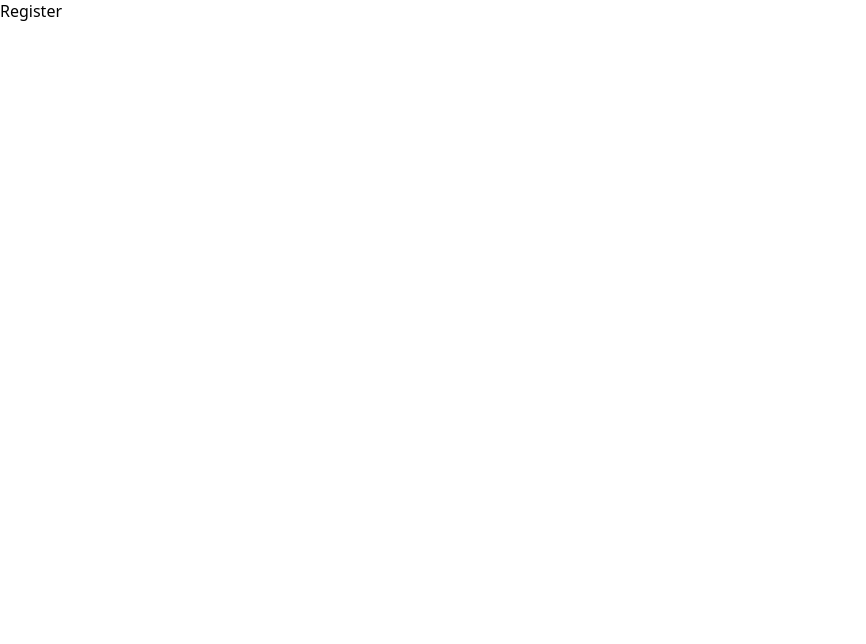
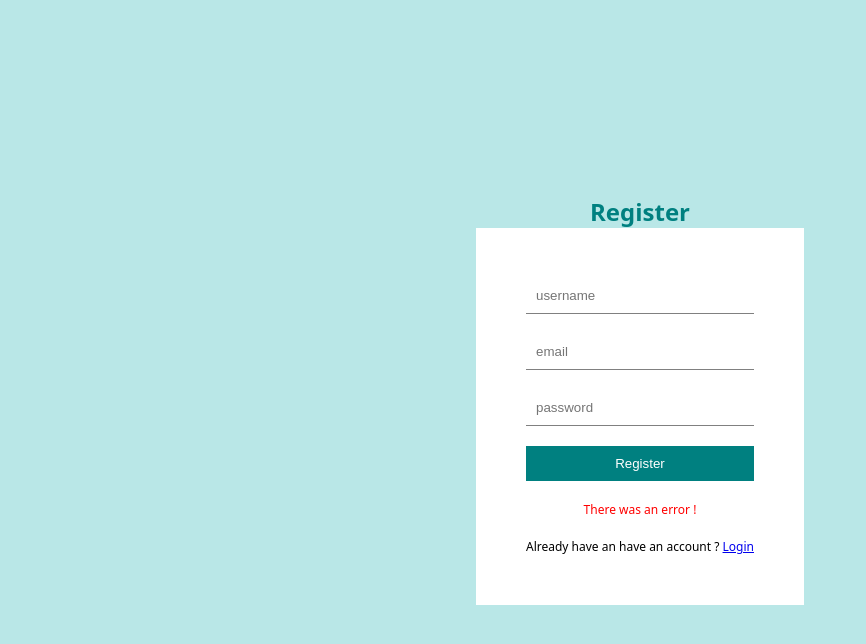
Before and after one commit to ShantanuSutar/Blog-App, a React (Vite) app in the folder client/: page /register in a window 1280 px wide. Shown: the top 644 px of the page, without its empty margins (0-866 px from the left). Built offline with nearby package versions, Linux system fonts and the light colour scheme.

Commit message:
creating Register page

```diff
--- a/client/src/Pages/Register.jsx
+++ b/client/src/Pages/Register.jsx
@@ -1,5 +1,21 @@
+import { Link } from "react-router-dom";
+
 const Register = () => {
-  return <div>Register</div>;
+  return (
+    <div className="auth">
+      <h1>Register</h1>
+      <form>
+        <input required type="text" placeholder="username" />
+        <input required type="email" placeholder="email" />
+        <input required type="password" placeholder="password" />
+        <button>Register</button>
+        <p>There was an error !</p>
+        <span>
+          Already have an have an account ? <Link to={"/login"}>Login</Link>
+        </span>
+      </form>
+    </div>
+  );
 };
 
 export default Register;
```
